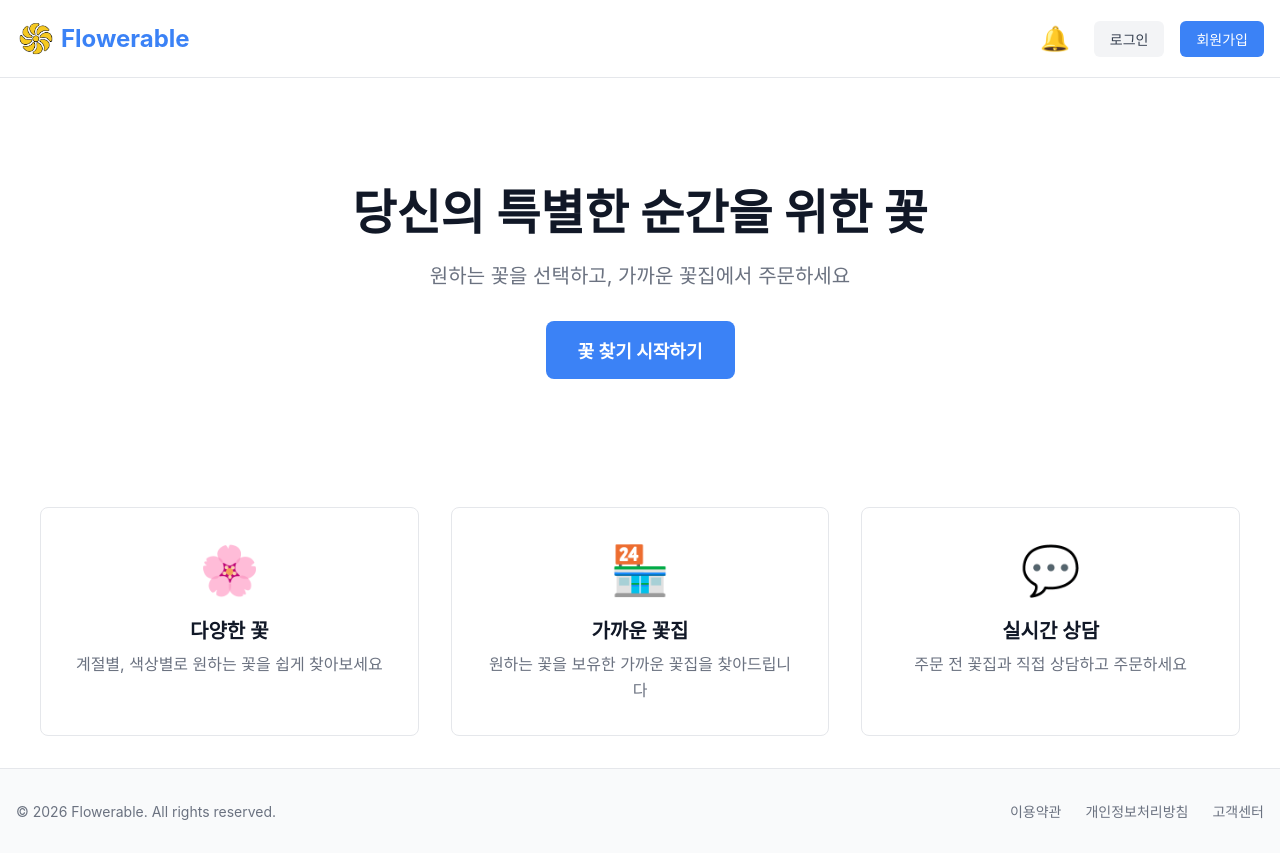
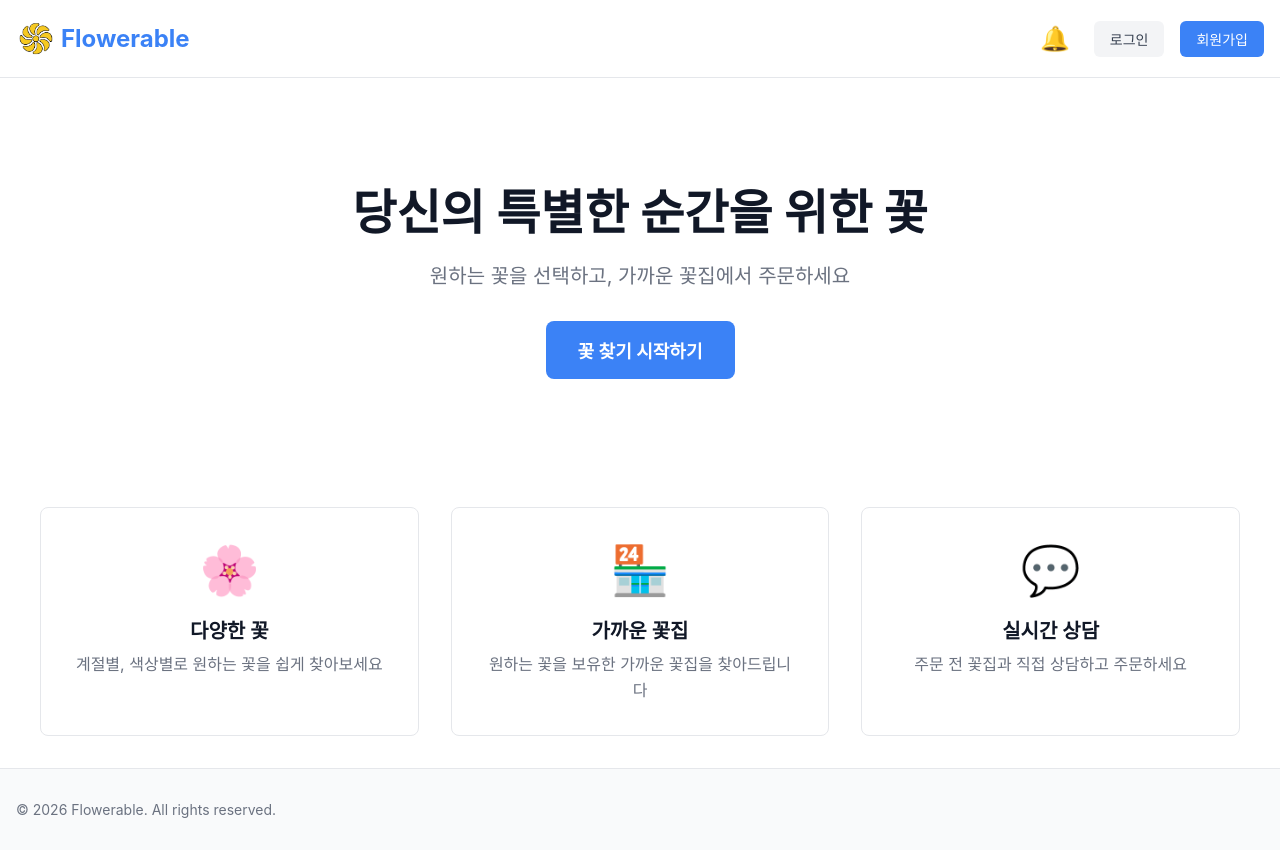
Before and after one commit to hkmin3827/flowerable-react, a React (Vite) app: page / in a window 1280 px wide. Built offline with nearby package versions, Linux system fonts and the light colour scheme; no server answers.

Commit message:
Footer temp Links 삭제

```diff
--- a/src/shared/ui/Footer.tsx
+++ b/src/shared/ui/Footer.tsx
@@ -1,15 +1,10 @@
-import styled from 'styled-components';
+import styled from "styled-components";
 
 export const Footer = () => {
   return (
     <FooterContainer>
       <FooterInner>
         <Copyright>© 2026 Flowerable. All rights reserved.</Copyright>
-        <Links>
-          <Link href="/terms">이용약관</Link>
-          <Link href="/privacy">개인정보처리방침</Link>
-          <Link href="/contact">고객센터</Link>
-        </Links>
       </FooterInner>
     </FooterContainer>
   );
@@ -33,18 +28,3 @@ const Copyright = styled.p`
   font-size: 0.875rem;
   color: #6b7280;
 `;
-
-const Links = styled.div`
-  display: flex;
-  gap: 1.5rem;
-`;
-
-const Link = styled.a`
-  font-size: 0.875rem;
-  color: #6b7280;
-  transition: color 0.2s;
-
-  &:hover {
-    color: #374151;
-  }
-`;
```
